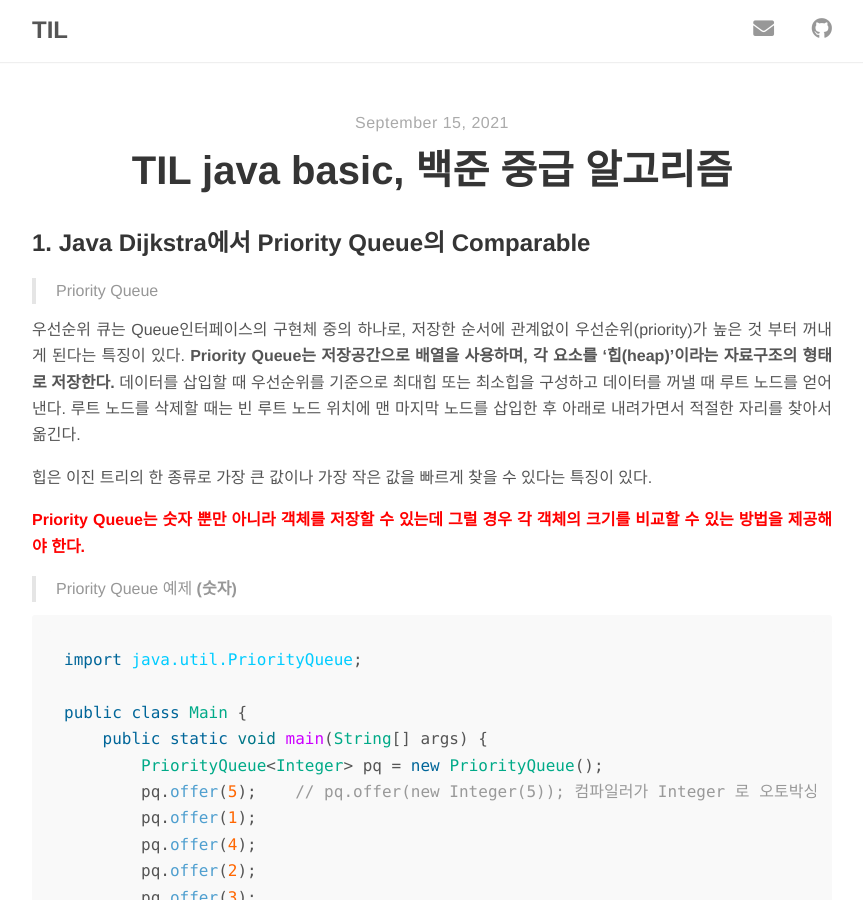
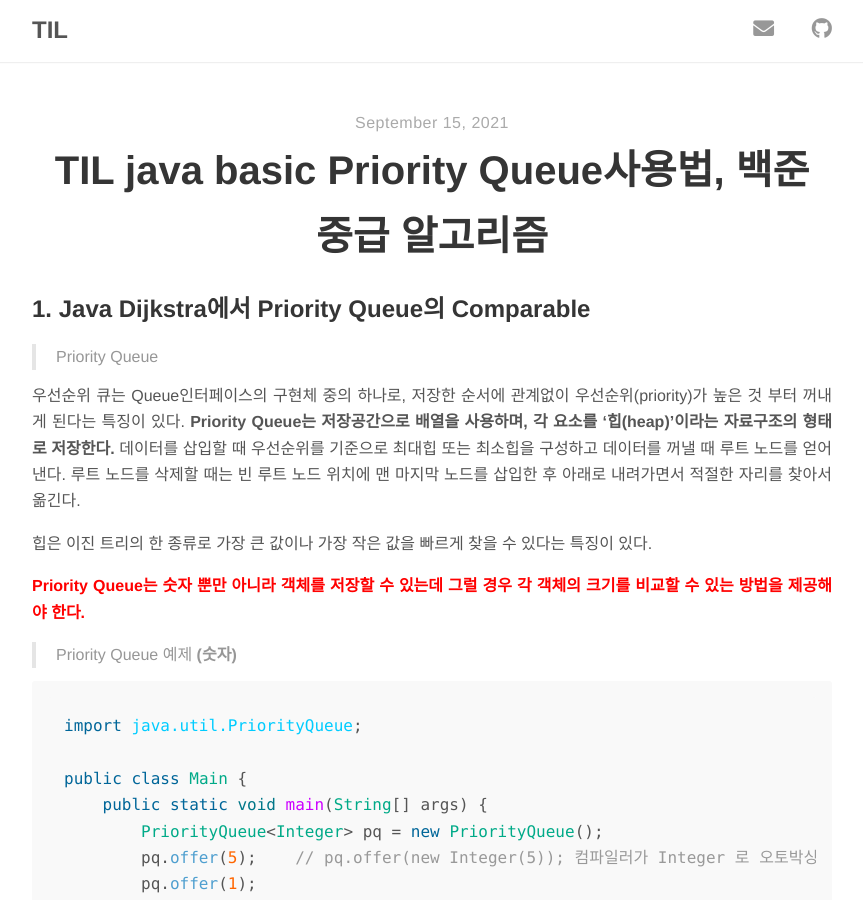
Before and after one commit to hyunwlee-dev/TIL, a Jekyll site: the page built from _posts/2021-09-15-algorithm.md, in a window 1280 px wide and 900 px high. Shown: the whole window, without its empty margins (208-1071 px from the left). Built offline with Jekyll 4.4.1, drawn with Linux system fonts in a browser that asks for light colours; nearby versions of some CDN libraries.

Commit message:
modified:   2021-09-15-algorithm.md

```diff
--- a/_posts/2021-09-15-algorithm.md
+++ b/_posts/2021-09-15-algorithm.md
@@ -1,6 +1,6 @@
 ---
 layout: post
-title: "TIL java basic, 백준 중급 알고리즘"
+title: "TIL java basic Priority Queue사용법, 백준 중급 알고리즘"
 author: "hyunwlee"
 ---
 
```
